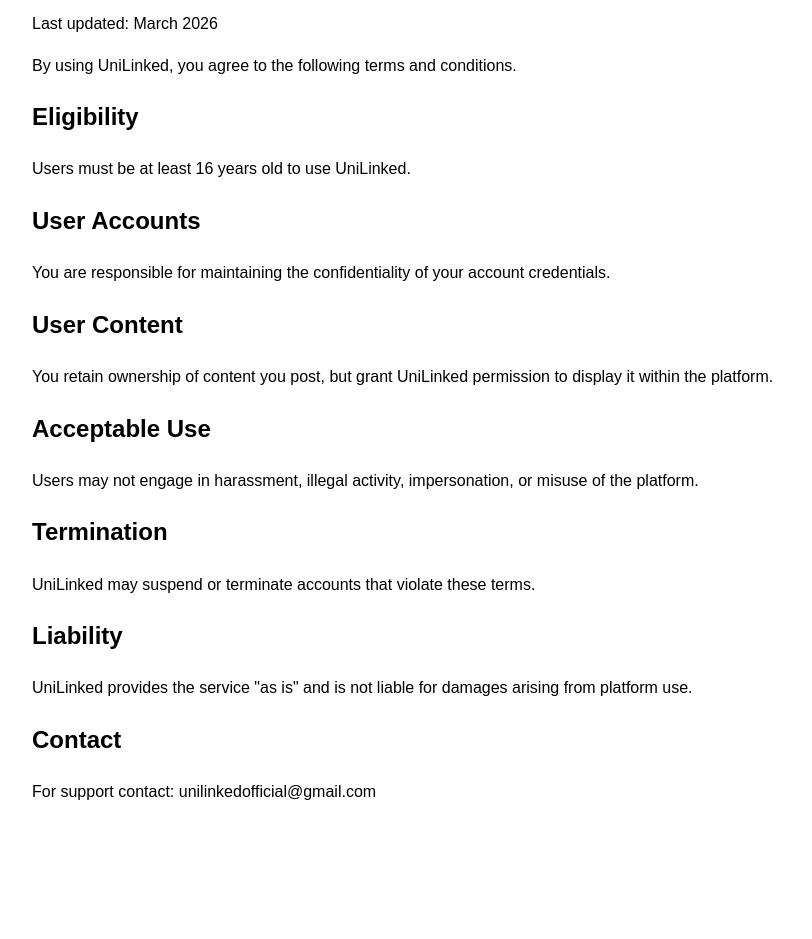
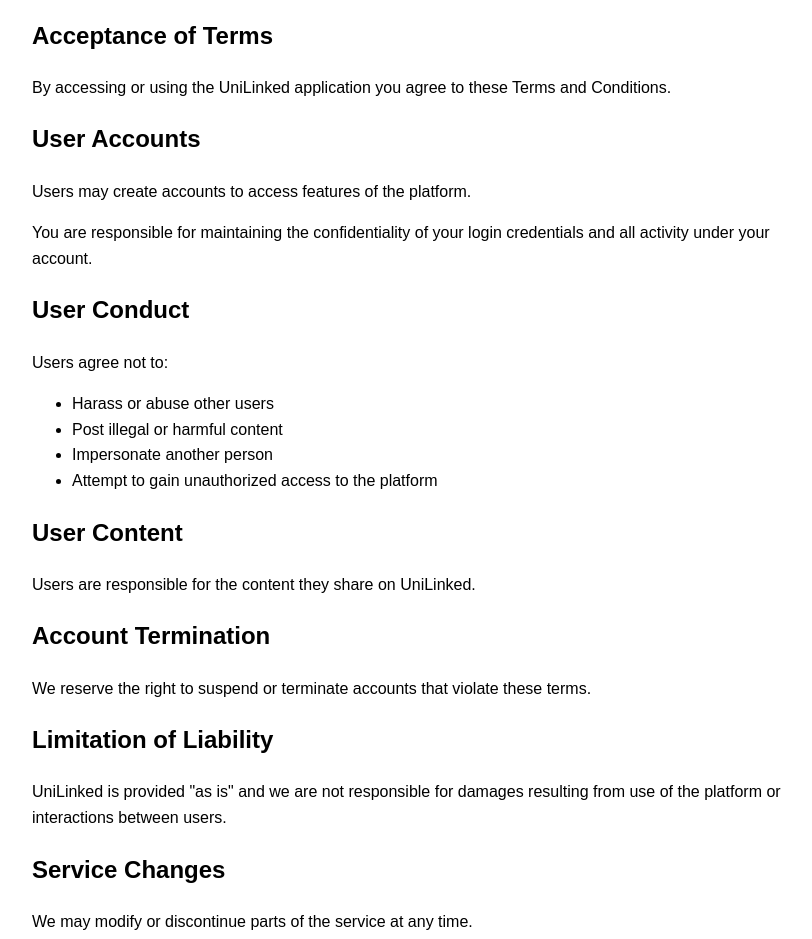
Before and after one commit to mvymax-del/unilinked-site, a plain HTML site: page terms.html in a window 1280 px wide. Shown: the part 123-1062 px from the top of the page, without its empty margins (208-1020 px from the left). Before the commit the page ends 984 px from the top, so only its background shows below. Drawn offline with Linux system fonts and the light colour scheme.

Commit message:
Update terms and conditions content and structure

```diff
--- a/terms.html
+++ b/terms.html
@@ -1,47 +1,57 @@
 <!DOCTYPE html>
 <html>
 <head>
-<title>UniLinked Terms & Conditions</title>
-<style>
-body{
-font-family: Arial;
-max-width:800px;
-margin:auto;
-padding:40px;
-line-height:1.6;
-}
-h1{color:#6b4cff;}
-</style>
+<title>UniLinked Terms and Conditions</title>
 </head>
 
-<body>
+<body style="font-family: Arial; max-width: 800px; margin: auto; line-height:1.6">
 
-<h1>UniLinked Terms & Conditions</h1>
+<h1>Terms and Conditions for UniLinked</h1>
 
-<p>Last updated: March 2026</p>
+<p>Last Updated: March 2026</p>
 
-<p>By using UniLinked, you agree to the following terms and conditions.</p>
+<h2>Acceptance of Terms</h2>
 
-<h2>Eligibility</h2>
-<p>Users must be at least 16 years old to use UniLinked.</p>
+<p>By accessing or using the UniLinked application you agree to these Terms and Conditions.</p>
 
 <h2>User Accounts</h2>
-<p>You are responsible for maintaining the confidentiality of your account credentials.</p>
+
+<p>Users may create accounts to access features of the platform.</p>
+
+<p>You are responsible for maintaining the confidentiality of your login credentials and all activity under your account.</p>
+
+<h2>User Conduct</h2>
+
+<p>Users agree not to:</p>
+
+<ul>
+<li>Harass or abuse other users</li>
+<li>Post illegal or harmful content</li>
+<li>Impersonate another person</li>
+<li>Attempt to gain unauthorized access to the platform</li>
+</ul>
 
 <h2>User Content</h2>
-<p>You retain ownership of content you post, but grant UniLinked permission to display it within the platform.</p>
 
-<h2>Acceptable Use</h2>
-<p>Users may not engage in harassment, illegal activity, impersonation, or misuse of the platform.</p>
+<p>Users are responsible for the content they share on UniLinked.</p>
 
-<h2>Termination</h2>
-<p>UniLinked may suspend or terminate accounts that violate these terms.</p>
+<h2>Account Termination</h2>
 
-<h2>Liability</h2>
-<p>UniLinked provides the service "as is" and is not liable for damages arising from platform use.</p>
+<p>We reserve the right to suspend or terminate accounts that violate these terms.</p>
+
+<h2>Limitation of Liability</h2>
+
+<p>UniLinked is provided "as is" and we are not responsible for damages resulting from use of the platform or interactions between users.</p>
+
+<h2>Service Changes</h2>
+
+<p>We may modify or discontinue parts of the service at any time.</p>
 
 <h2>Contact</h2>
-<p>For support contact: unilinkedofficial@gmail.com</p>
+
+<p>If you have questions regarding these Terms please contact:</p>
+
+<p>support@unilinkedapp.com</p>
 
 </body>
 </html>
```
